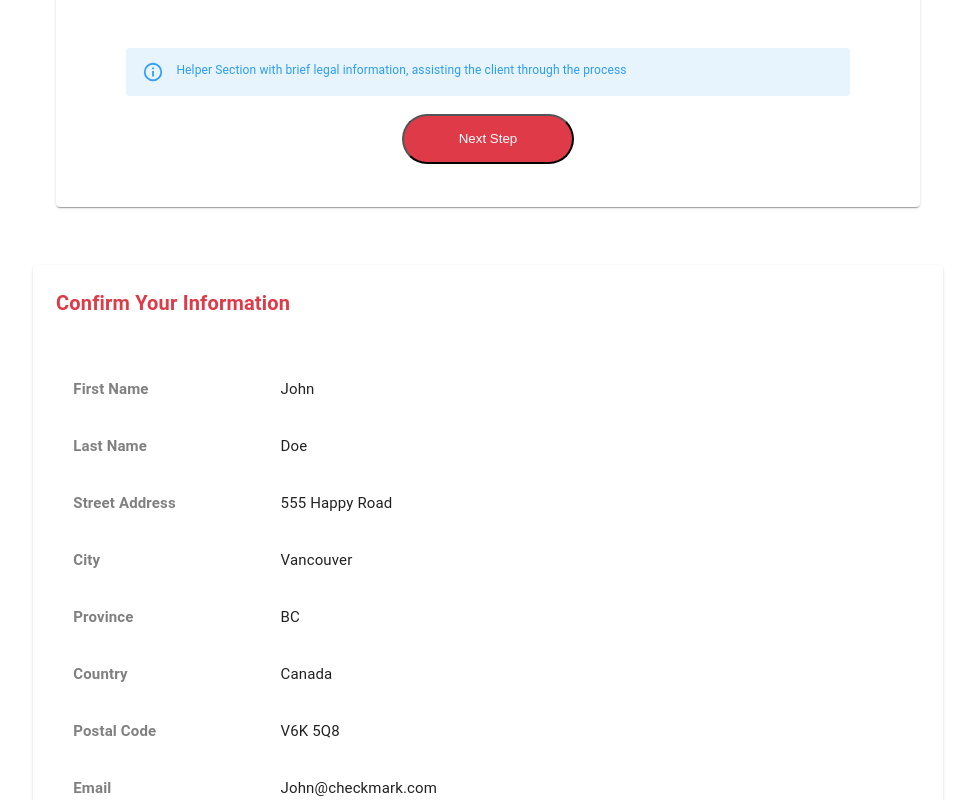
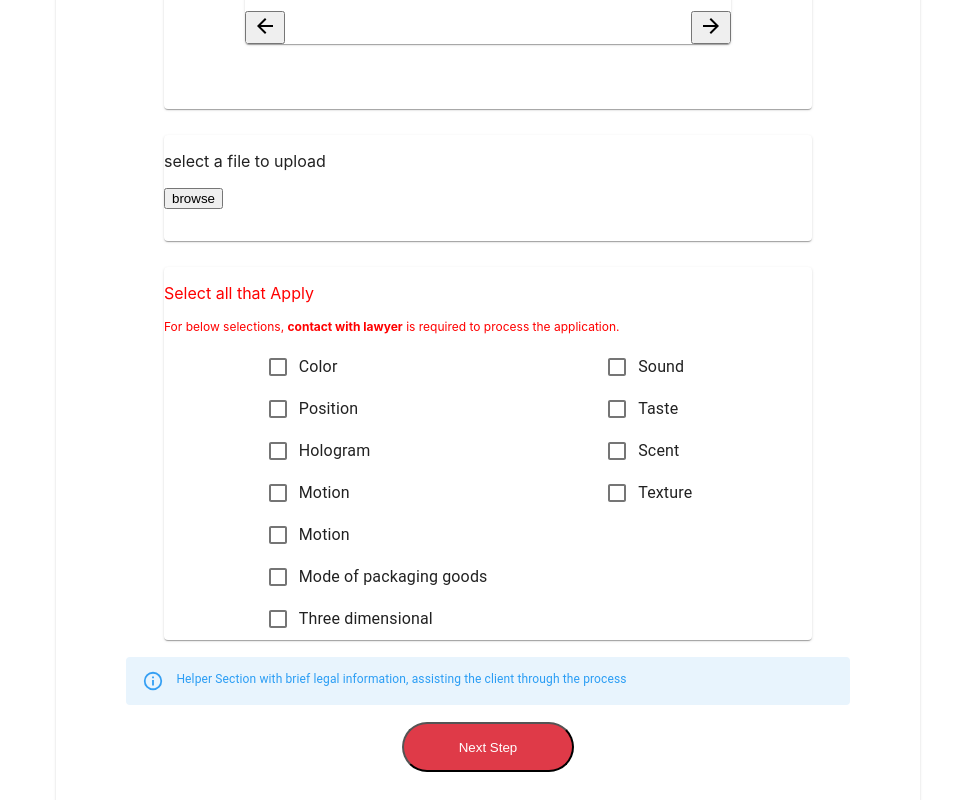
Before and after one commit to BCIT-SSD-2020-21/industry-project-checkmarks, a React (Create React App) app: page /application in a window 1280 px wide. Shown: the part 700-1500 px from the top of the page, without its empty margins (152-1127 px from the left). Built offline with nearby package versions, Linux system fonts and the light colour scheme.

Commit message:
Converted Trademark form into componenent, closes #43

```diff
--- a/src/components/TrademarkApplicationPage/TrademarkForm.js
+++ b/src/components/TrademarkApplicationPage/TrademarkForm.js
@@ -1,8 +1,13 @@
 import React from 'react';
+import { makeStyles } from '@material-ui/core/styles';
+import Card from '@material-ui/core/Card';
+import Alert from '@material-ui/lab/Alert';
+import DesignCard from './DesignCard';
 import DetailSelectCard from './DetailSelectCard';
 import TextSearchCard from './TextSearchCard';
 
 const TrademarkForm = () => {
+    const classes = useStyles();
     return (
         <Card className={classes.outerCard}>
             <div className={classes.outerText}>
@@ -21,7 +26,7 @@ const TrademarkForm = () => {
             {/* Logo card */}
             {/* ======================================== */}
 
-            <LogoForm />
+            <DesignCard />
 
             {/* ======================================== */}
             {/* detail selection card */}
@@ -39,3 +44,34 @@ const TrademarkForm = () => {
 };
 
 export default TrademarkForm;
+const useStyles = makeStyles((theme) => ({
+    outerCard: {
+        width: '75%',
+        marginTop: '2%',
+        display: 'flex',
+        flexDirection: 'column',
+    },
+    outerText: {
+        justifyContent: 'flex-start',
+        fontWeight: 550,
+    },
+    alert: {
+        width: '80%',
+        margin: '2% auto',
+        color: '#2a9df4',
+        fontSize: '12px',
+    },
+    nextButton: {
+        backgroundColor: '#df3a48',
+        color: '#FFF',
+        width: '40%',
+        height: '50px',
+        margin: '3%',
+        borderRadius: '30px',
+        marginBottom: '5%',
+        margin: 'auto',
+        [theme.breakpoints.up('sm')]: {
+            width: '20%',
+        },
+    },
+}));
--- a/src/layouts/TrademarkApplication.js
+++ b/src/layouts/TrademarkApplication.js
@@ -1,15 +1,11 @@
 import React from 'react';
 import { makeStyles } from '@material-ui/core/styles';
 import AskALawyer from '../components/AskALawyer';
-import Card from '@material-ui/core/Card';
 import Logo2 from '../images/CheckmarksLogo2.png';
-import Alert from '@material-ui/lab/Alert';
 import CountryCard from '../components/TrademarkApplicationPage/CountryCard';
 import ConfirmOrder from '../components/TrademarkApplicationPage/ConfirmOrder';
 import PaymentForm from '../components/TrademarkApplicationPage/PaymentForm';
-import DetailSelectForm from '../components/TrademarkApplicationPage/DetailSelectCard';
-import LogoForm from '../components/TrademarkApplicationPage/LogoForm';
-import TextSearchForm from '../components/TrademarkApplicationPage/TextSearchCard';
+import TrademarkForm from '../components/TrademarkApplicationPage/TrademarkForm';
 
 const TrademarkApplication = () => {
     const classes = useStyles();
@@ -23,8 +19,7 @@ const TrademarkApplication = () => {
                 <span className={classes.text}>Trademark Application</span>
             </div>
 
-            {/*Trademark Form Card*/}
-
+            <TrademarkForm />
             <CountryCard />
             <ConfirmOrder />
             <PaymentForm />
@@ -54,36 +49,4 @@ const useStyles = makeStyles((theme) => ({
         color: 'red',
         fontWeight: 500,
     },
-
-    outerCard: {
-        width: '75%',
-        marginTop: '2%',
-        display: 'flex',
-        flexDirection: 'column',
-    },
-
-    nextButton: {
-        backgroundColor: '#df3a48',
-        color: '#FFF',
-        width: '40%',
-        height: '50px',
-        margin: '3%',
-        borderRadius: '30px',
-        marginBottom: '5%',
-        margin: 'auto',
-        [theme.breakpoints.up('sm')]: {
-            width: '20%',
-        },
-    },
-
-    outerText: {
-        justifyContent: 'flex-start',
-        fontWeight: 550,
-    },
-    alert: {
-        width: '80%',
-        margin: '2% auto',
-        color: '#2a9df4',
-        fontSize: '12px',
-    },
 }));
```
Also changed, not shown: src/components/TrademarkApplicationPage/DesignCard.js (renamed from src/components/TrademarkApplicationPage/LogoForm.js).
